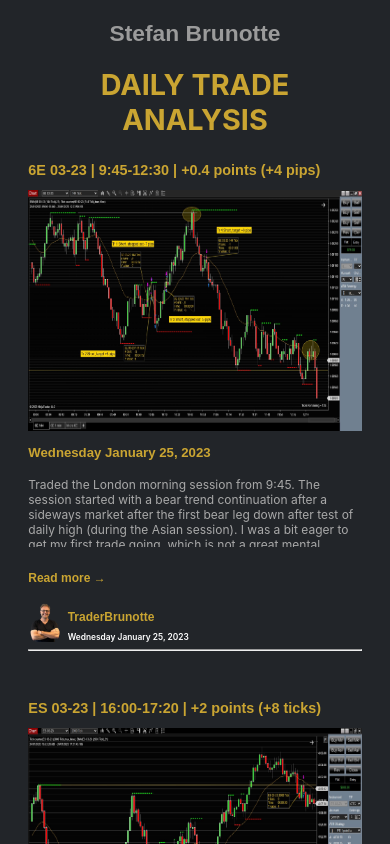
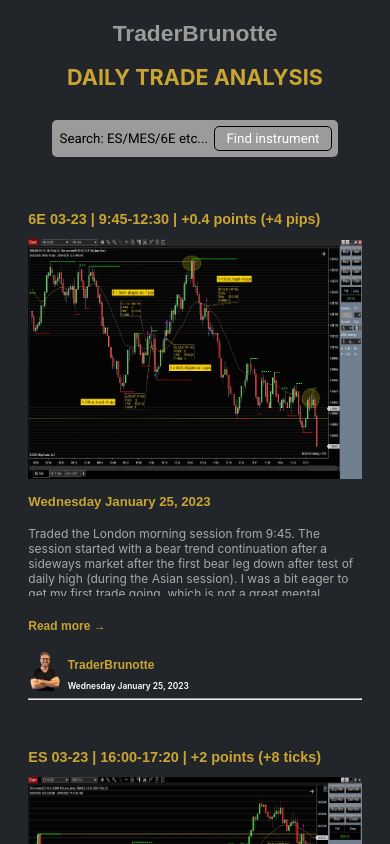
Before and after one commit to MrBrunotte/my-trade-analysis, a React (Create React App) app: page / in a window 390 px wide. Shown: the top 844 px of the page. Built offline with nearby package versions, Linux system fonts and the light colour scheme.

Commit message:
Style fix

```diff
--- a/src/components/Home/Header/BlogList/styleBlogList.css
+++ b/src/components/Home/Header/BlogList/styleBlogList.css
@@ -15,8 +15,10 @@
     .blogItem-wrapper {
         max-height: 570px;
     }
-    .hideChip,
     .searchBar-wrapper {
+        margin: 1.5rem auto 2rem auto;
+    }
+    .hideChip {
         display:none;
     }
     .myh1 {
--- a/src/components/Home/Header/index.jsx
+++ b/src/components/Home/Header/index.jsx
@@ -3,7 +3,7 @@ import './stylesHeader.css';
 
 const Header = () => (
     <header className='home-header'>
-        <h2 className='myh2'>Stefan Brunotte</h2>
+        <h2 className='myh2'>TraderBrunotte</h2>
         <h1 className='headerH1'>Daily Trade Analysis</h1>
     </header>
 );
--- a/src/components/Home/Header/stylesHeader.css
+++ b/src/components/Home/Header/stylesHeader.css
@@ -9,5 +9,5 @@
 }
 @media (max-width: 600px) {
     .myh2{ font-size: 1.75rem;}
-    .headerH1 { font-size: 2.4rem; }
+    .headerH1 { font-size: 1.8rem; }
 }
--- a/src/config/data.js
+++ b/src/config/data.js
@@ -476,7 +476,7 @@ export const blogList = [
 
     instrumentCoverImage: '/assets/images/6E/20012023_Friday2_6E0223.jpg',
     tradingDate: 'Friday, January 20, 2023 (London afternoon session)',
-    title: 'ES 03-23 | 15:15-17:15 | -13 pips ',
+    title: '6E 03-23 | 15:15-17:15 | -13 pips ',
     category: '6E',
     subCategory: ['6E 03-23'],
 
```
